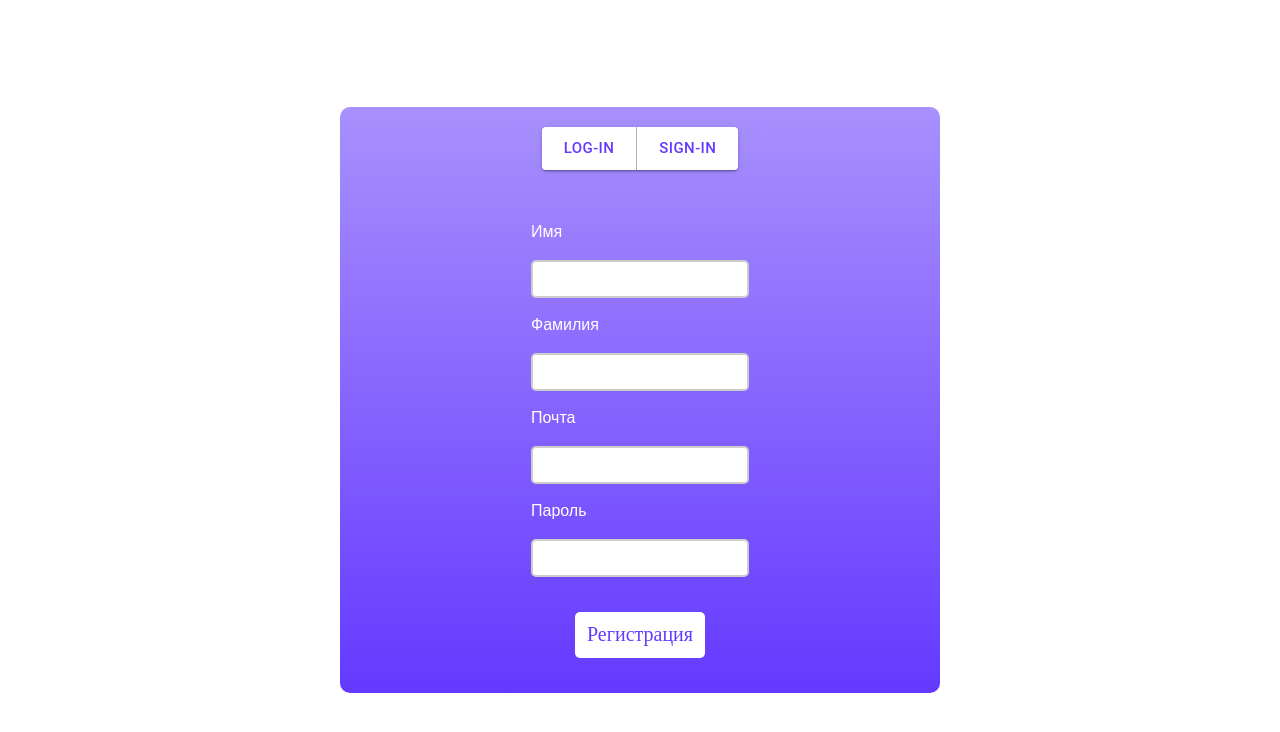
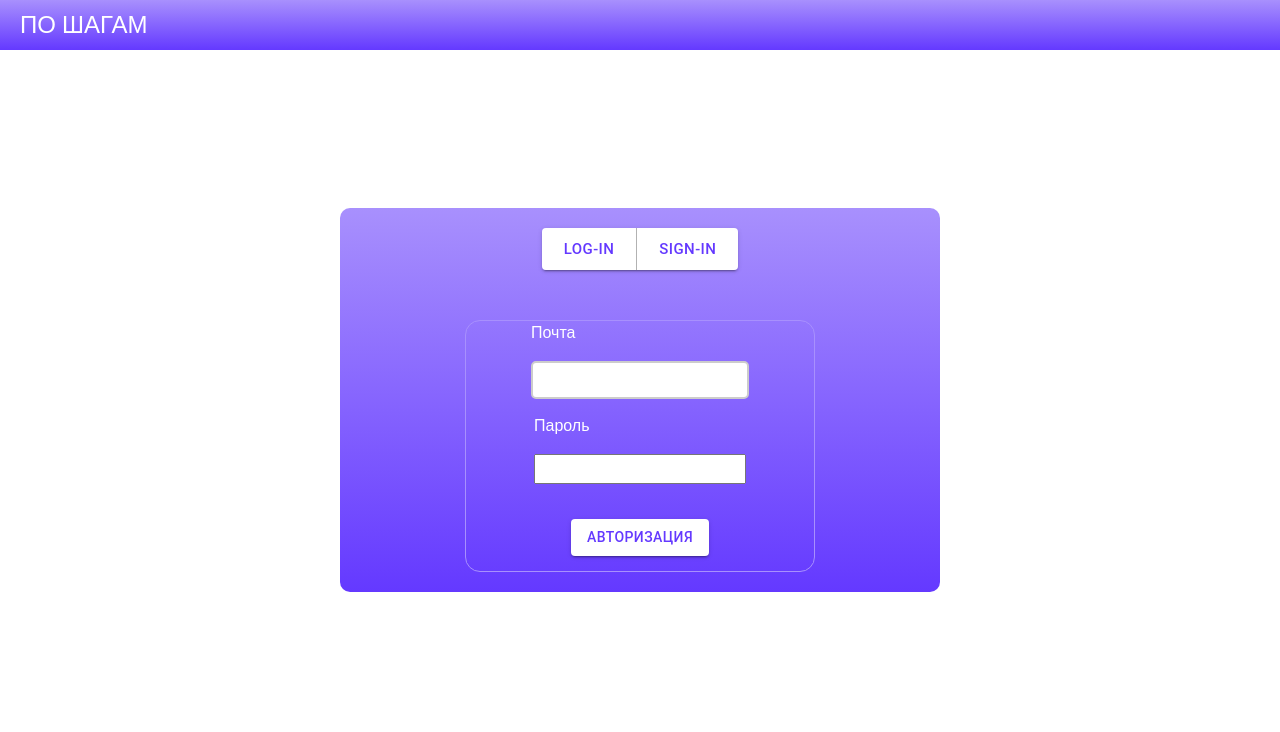
Before and after one commit to gorohov09/online-school-app, a React (Create React App) app: page / in a window 1280 px wide. Shown: the top 732 px of the page. Built offline with nearby package versions, Linux system fonts and the light colour scheme.

Commit message:
Реализовал форму авторизации (логин и регистр.)

```diff
--- a/src/App.jsx
+++ b/src/App.jsx
@@ -12,6 +12,7 @@ import HomeStudentPage from "./pages/homeStudent/HomeStudentPage";
 import SolveTasksPage from "./pages/solveTasks/SolveTasksPage";
 import StudentRatingByCoursePage from "./pages/studentRatingByCourse/StudentRatingByCoursePage";
 import AuthForm from "./components/authForm/AuthForm";
+import AppHeader from "./components/appHeader/AppHeader";
 import { Routes, Route } from "react-router-dom";
 import { useState } from "react";
 import useToken from "./hooks/useToken";
@@ -27,6 +28,7 @@ function App() {
 
   	return (
     <div className="App">
+		<AppHeader/>
 		<AuthForm/>
             {/* <Routes>
                 <Route path="/" element={<HomePage setIsAuth={setIsAuth}/>} />
--- a/src/components/appHeader/AppHeader.jsx
+++ b/src/components/appHeader/AppHeader.jsx
@@ -0,0 +1,11 @@
+import './appHeader.scss';
+
+const AppHeader = () => {
+    return (
+        <div class="app_header">
+            <span>ПО ШАГАМ</span>
+        </div>
+    )
+}
+
+export default AppHeader;
--- a/src/components/appHeader/appHeader.scss
+++ b/src/components/appHeader/appHeader.scss
@@ -0,0 +1,13 @@
+.app_header{
+    display:flex;
+    align-items:center;
+    height: 50px;
+    font-family: 'Nunito';
+    background: linear-gradient(#a890fd ,#6439ff);
+    color: #ffffff;
+    font-size: 1.5em;
+    font-weight: 400;
+    span{
+        margin: 0 20px;
+    }
+}
--- a/src/components/authForm/AuthForm.jsx
+++ b/src/components/authForm/AuthForm.jsx
@@ -1,25 +1,18 @@
 import Button from '@mui/material/Button';
 import ButtonGroup from '@mui/material/ButtonGroup';
-
+import {useState} from 'react';
 import LoginForm from '../loginForm/LoginForm';
 import SigninForm from '../signinForm/SigninForm';
 
+
+import { ThemeProvider  } from '@mui/material/styles';
+import theme from '../muiTheme.jsx';
 import './authForm.scss';
 
-import { createTheme, ThemeProvider  } from '@mui/material/styles';
-
-const theme = createTheme({
-    palette: {
-      primary: {
-        main: '#ffffff',
-        contrastText: "#6439ff",
-        darker: '#053e85',
-      },
-    },
-});
 
 const AuthForm = () => {
 
+    const [isLogin, setIsLogin] = useState(true);
 
     return (
         <div className="auth_form__container">
@@ -27,14 +20,13 @@ const AuthForm = () => {
                 <div className="change_form">
                     <ThemeProvider theme={theme}>
                         <ButtonGroup variant="contained" size="large" aria-label="outlined button group">
-                            <Button>Log-in</Button>
-                            <Button>Sign-in</Button>
+                            <Button onClick={() => setIsLogin(true)}>Log-in</Button>
+                            <Button onClick={() => setIsLogin(false)}>Sign-in</Button>
                         </ButtonGroup>
                     </ThemeProvider>
                 </div>
 
-                {/* <LoginForm/> */}
-                <SigninForm/>
+                {isLogin ? <LoginForm/> : <SigninForm/>}
 
             </div>
         </div>
--- a/src/components/loginForm/LoginForm.jsx
+++ b/src/components/loginForm/LoginForm.jsx
@@ -1,24 +1,33 @@
+import Button from '@mui/material/Button';
+
+import { ThemeProvider  } from '@mui/material/styles';
+import theme from '../muiTheme.jsx';
+
 import './loginForm.scss'
 
 const LoginForm = () => {
     return(
         <div className="form login_form">
             <form>
-            <div className="email">
+            <div className="email input">
                     <label>
                         <p>Почта</p>
                         <input type="text"/>
                     </label>
                 </div>
-                <div className="password">
+                <div className="password input">
                     <label>
                         <p>Пароль</p>
                         <input type="password"/>
                     </label>
                 </div>
-                <div className="button">
-                    <button type="submit">Авторизоваться</button>
+                <div className="button input">
+                    <ThemeProvider theme={theme}>
+                        <Button variant="contained" size="medium">Авторизация</Button>
+                    </ThemeProvider>
                 </div>
+
+
             </form>
         </div>
     )
--- a/src/components/loginForm/loginForm.scss
+++ b/src/components/loginForm/loginForm.scss
@@ -7,9 +7,9 @@ form{
     justify-content: space-between;
     align-items: center;
 
-    .email {
+    .input{
         p {
-            font-size: 1.25em;
+            font-size: 1em;
             font-weight: 500;
             color: white;
         }
@@ -27,40 +27,23 @@ form{
 
         margin-bottom: 15px;
     }
+    // .button {
+    //     button {
+    //         // min-width: 80px;
+    //         // font-family: 'Nunito';
+    //         // appearance: none;
+    //         // border: 0;
+    //         // border-radius: 5px;
+    //         // background: #ffffff;
+    //         // color: #6439ff;
+    //         // margin-top: 20px;
+    //         // padding: 8px 12px;
+    //         // font-size: 1em;
+    //         // cursor: pointer;
+    //     }
+    // }
 
-    .password {
-        p {
-            font-size: 1.5em;
-            font-weight: 500;
-            color: white;
-        }
-
-        input[type=password] {
-            padding:5px;
-            border:2px solid #ccc;
-            -webkit-border-radius: 5px;
-            border-radius: 5px;
-        }
-
-        input[type=password]:focus {
-            border-color:#333;
-        }
-
-        margin-bottom: 20px;
-    }
-
-    .button {
-        button {
-            min-width: 100px;
-            font-family: 'Nunito';
-            appearance: none;
-            border: 0;
-            border-radius: 5px;
-            background: white;
-            color: #6439ff;
-            padding: 8px 16px;
-            font-size: 1rem;
-            cursor: pointer;
-        }
+    .button{
+        margin-top: 20px;
     }
 }
--- a/src/components/muiTheme.jsx
+++ b/src/components/muiTheme.jsx
@@ -0,0 +1,13 @@
+import { createTheme  } from '@mui/material/styles';
+
+const theme = createTheme({
+    palette: {
+      primary: {
+        main: '#ffffff',
+        contrastText: "#6439ff",
+        darker: '#053e85',
+      },
+    },
+});
+
+export default theme;
--- a/src/components/signinForm/SigninForm.jsx
+++ b/src/components/signinForm/SigninForm.jsx
@@ -1,4 +1,9 @@
+import Button from '@mui/material/Button';
+
 import './signinForm.scss';
+
+import { ThemeProvider  } from '@mui/material/styles';
+import theme from '../muiTheme.jsx';
 
 const SigninForm = () => {
     return(
@@ -29,7 +34,9 @@ const SigninForm = () => {
                     </label>
                 </div>
                 <div className="button input">
-                    <button type="submit">Регистрация</button>
+                    <ThemeProvider theme={theme}>
+                        <Button variant="contained" size="medium">Регистрация</Button>
+                    </ThemeProvider>
                 </div>
             </form>
         </div>
--- a/src/components/signinForm/signinForm.scss
+++ b/src/components/signinForm/signinForm.scss
@@ -6,6 +6,9 @@ form{
     flex-direction: column;
     justify-content: space-between;
     align-items: center;
+    width: 350px;
+    border: 0.25px solid #a890fd;
+    border-radius: 15px;
 
     .input{
         p {
@@ -27,61 +30,23 @@ form{
 
         margin-bottom: 15px;
     }
-    // .email {
-    //     p {
-    //         font-size: 1.5em;
-    //         font-weight: 500;
-    //         color: white;
+    // .button {
+    //     button {
+    //         min-width: 80px;
+    //         font-family: 'Nunito';
+    //         appearance: none;
+    //         border: 0;
+    //         border-radius: 5px;
+    //         background: #ffffff;
+    //         color: #6439ff;
+            // margin-top: 20px;
+    //         padding: 8px 12px;
+    //         font-size: 1.25em;
+    //         cursor: pointer;
     //     }
-
-    //     input[type=text] {
-    //         padding:5px;
-    //         border:2px solid #ccc;
-    //         -webkit-border-radius: 5px;
-    //         border-radius: 5px;
-    //     }
-
-    //     input[type=text]:focus {
-    //         border-color:#333;
-    //     }
-
-    //     margin-bottom: 15px;
     // }
 
-    // .password {
-    //     p {
-    //         font-size: 1.5em;
-    //         font-weight: 500;
-    //         color: white;
-    //     }
-
-    //     input[type=password] {
-    //         padding:5px;
-    //         border:2px solid #ccc;
-    //         -webkit-border-radius: 5px;
-    //         border-radius: 5px;
-    //     }
-
-    //     input[type=password]:focus {
-    //         border-color:#333;
-    //     }
-
-    //     margin-bottom: 20px;
-    // }
-
-    .button {
-        button {
-            min-width: 80px;
-            font-family: 'Nunito';
-            appearance: none;
-            border: 0;
-            border-radius: 5px;
-            background: #ffffff;
-            color: #6439ff;
-            margin-top: 20px;
-            padding: 8px 12px;
-            font-size: 1.25em;
-            cursor: pointer;
-        }
+    .button{
+        margin-top: 20px;
     }
 }
```
